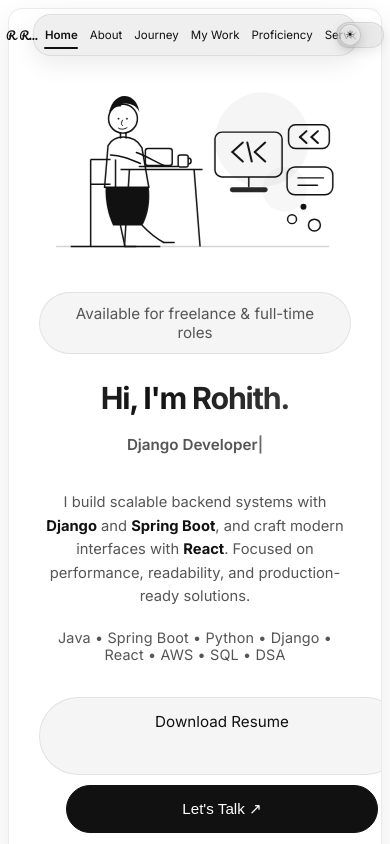
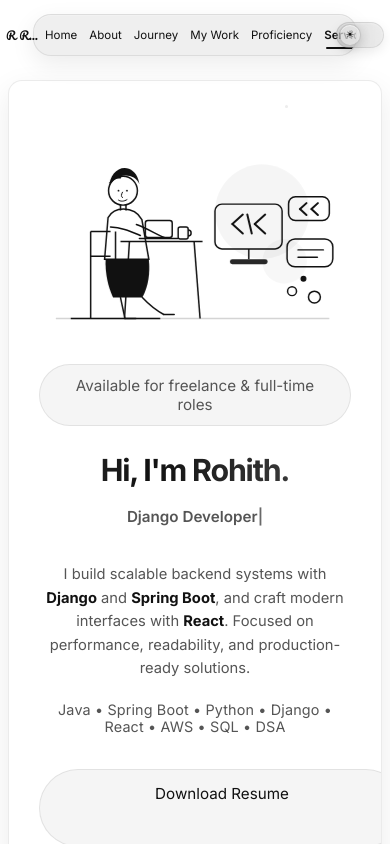
Before and after one commit to rohith-officia/rohith-portfolio, a React (Create React App) app: page / in a window 390 px wide. Shown: the top 844 px of the page. Built offline with nearby package versions, Linux system fonts and the light colour scheme; a web font is replaced by a local one.

Commit message:
change in app.js

```diff
--- a/public/index.html
+++ b/public/index.html
@@ -15,7 +15,7 @@
 
     <link href="https://fonts.googleapis.com/css2?family=Pacifico&display=swap" rel="stylesheet">
 
-    <meta name="viewport" content="width=device-width, initial-scale=1.0" />
+   <meta name="viewport" content="width=device-width, initial-scale=1.0" />
 
     <!-- Favicon -->
 <link rel="icon" type="image/png" href="alien.png"/>
--- a/src/App.js
+++ b/src/App.js
@@ -13,12 +13,14 @@ function App() {
   return (
     <>
       <Navbar />
+     <div className="page-content">
       <Hero />
       <About />
       <Experience />
       <Project />
       <Proficiency />
       <Services />
+    </div>
 
     </>
   );
--- a/src/React/css/styles.css
+++ b/src/React/css/styles.css
@@ -165,3 +165,20 @@ body {
     font-size: 0.92rem;
   }
 }
+
+.page-content {
+  padding-top: 110px;
+  box-sizing: border-box;
+}
+
+@media (max-width: 768px) {
+  .page-content {
+    padding-top: 85px;
+  }
+}
+
+@media (max-width: 480px) {
+  .page-content {
+    padding-top: 72px;
+  }
+}
```
